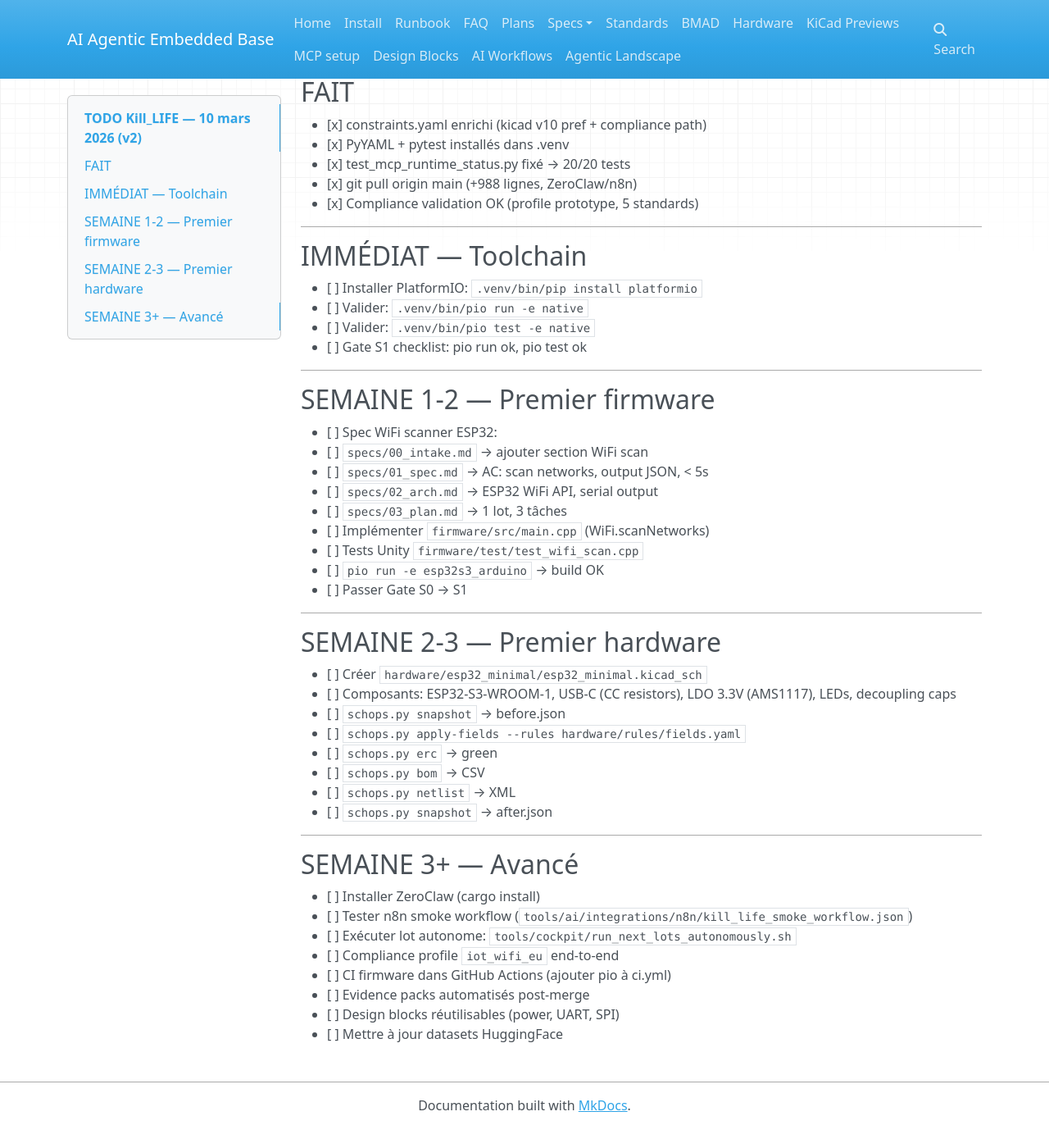
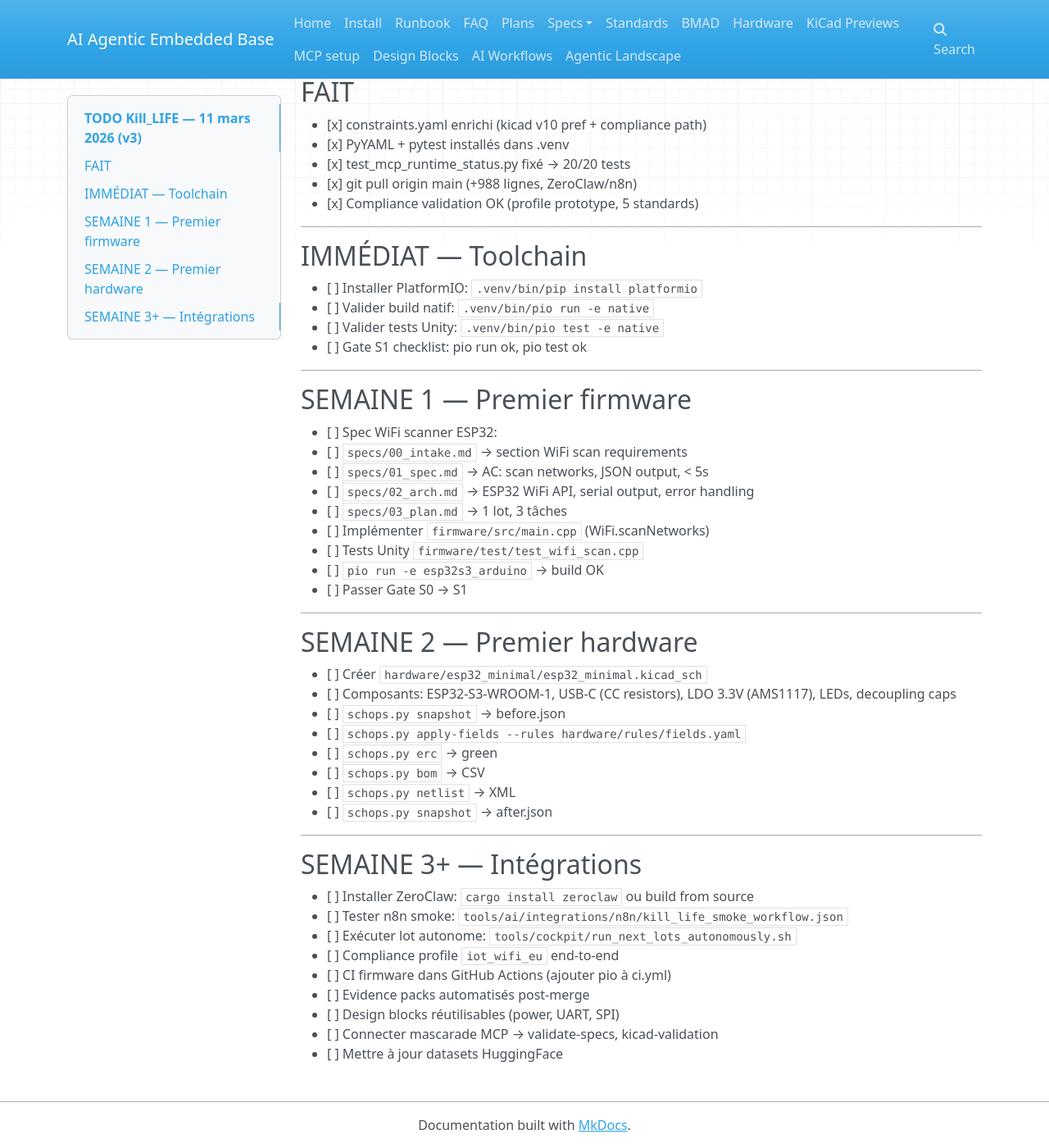
Before and after one commit to electron-rare/Kill_LIFE, an MkDocs documentation site: the page built from docs/plans/TODO_2026-03-10.md, in a window 1280 px wide and 1400 px high, scrolled down 138 px. Shown: the whole window at 82% size. Built offline with MkDocs 1.6.1, drawn with Linux system fonts in a browser that asks for light colours; nearby versions of some CDN libraries; before the commit the page ends 1514 px from its top, so only the background shows below that; some of the changed text lies outside the part shown.

Commit message:
docs: update TODO to v3
Co-Authored-By: Claude Opus 4.6 <noreply@anthropic.com>

```diff
--- a/docs/plans/TODO_2026-03-10.md
+++ b/docs/plans/TODO_2026-03-10.md
@@ -1,6 +1,6 @@
-# TODO Kill_LIFE — 10 mars 2026 (v2)
+# TODO Kill_LIFE — 11 mars 2026 (v3)
 
-Mis à jour après résolution des bloqueurs.
+Mis à jour. Compliance OK, PlatformIO à tester, firmware à implémenter.
 
 ---
 
@@ -17,18 +17,18 @@ Mis à jour après résolution des bloqueurs.
 ## IMMÉDIAT — Toolchain
 
 - [ ] Installer PlatformIO: `.venv/bin/pip install platformio`
-- [ ] Valider: `.venv/bin/pio run -e native`
-- [ ] Valider: `.venv/bin/pio test -e native`
+- [ ] Valider build natif: `.venv/bin/pio run -e native`
+- [ ] Valider tests Unity: `.venv/bin/pio test -e native`
 - [ ] Gate S1 checklist: pio run ok, pio test ok
 
 ---
 
-## SEMAINE 1-2 — Premier firmware
+## SEMAINE 1 — Premier firmware
 
 - [ ] Spec WiFi scanner ESP32:
-  - [ ] `specs/00_intake.md` → ajouter section WiFi scan
-  - [ ] `specs/01_spec.md` → AC: scan networks, output JSON, < 5s
-  - [ ] `specs/02_arch.md` → ESP32 WiFi API, serial output
+  - [ ] `specs/00_intake.md` → section WiFi scan requirements
+  - [ ] `specs/01_spec.md` → AC: scan networks, JSON output, < 5s
+  - [ ] `specs/02_arch.md` → ESP32 WiFi API, serial output, error handling
   - [ ] `specs/03_plan.md` → 1 lot, 3 tâches
 - [ ] Implémenter `firmware/src/main.cpp` (WiFi.scanNetworks)
 - [ ] Tests Unity `firmware/test/test_wifi_scan.cpp`
@@ -37,7 +37,7 @@ Mis à jour après résolution des bloqueurs.
 
 ---
 
-## SEMAINE 2-3 — Premier hardware
+## SEMAINE 2 — Premier hardware
 
 - [ ] Créer `hardware/esp32_minimal/esp32_minimal.kicad_sch`
 - [ ] Composants: ESP32-S3-WROOM-1, USB-C (CC resistors), LDO 3.3V (AMS1117), LEDs, decoupling caps
@@ -50,13 +50,14 @@ Mis à jour après résolution des bloqueurs.
 
 ---
 
-## SEMAINE 3+ — Avancé
+## SEMAINE 3+ — Intégrations
 
-- [ ] Installer ZeroClaw (cargo install)
-- [ ] Tester n8n smoke workflow (`tools/ai/integrations/n8n/kill_life_smoke_workflow.json`)
+- [ ] Installer ZeroClaw: `cargo install zeroclaw` ou build from source
+- [ ] Tester n8n smoke: `tools/ai/integrations/n8n/kill_life_smoke_workflow.json`
 - [ ] Exécuter lot autonome: `tools/cockpit/run_next_lots_autonomously.sh`
 - [ ] Compliance profile `iot_wifi_eu` end-to-end
 - [ ] CI firmware dans GitHub Actions (ajouter pio à ci.yml)
 - [ ] Evidence packs automatisés post-merge
 - [ ] Design blocks réutilisables (power, UART, SPI)
+- [ ] Connecter mascarade MCP → validate-specs, kicad-validation
 - [ ] Mettre à jour datasets HuggingFace
```
